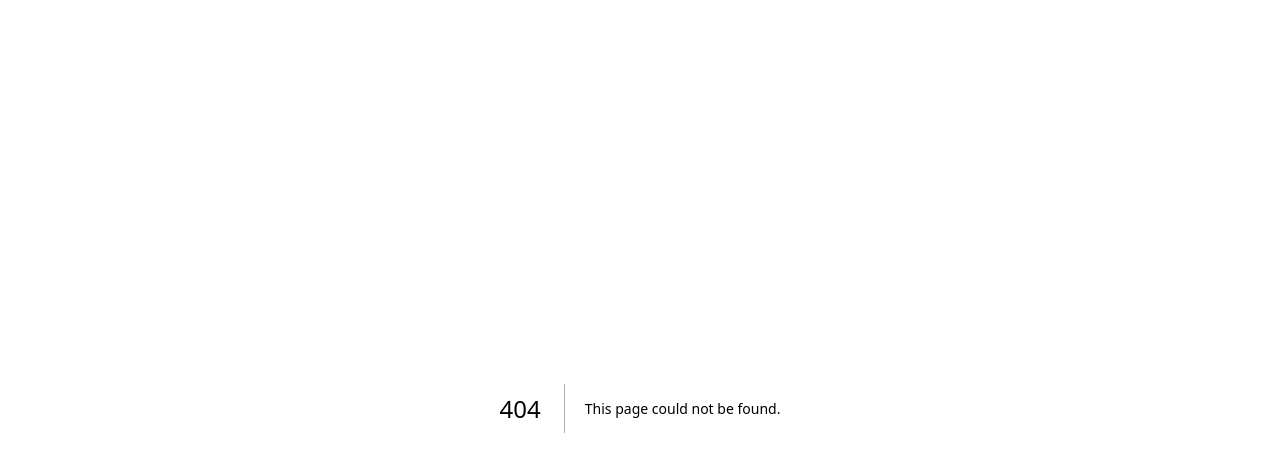
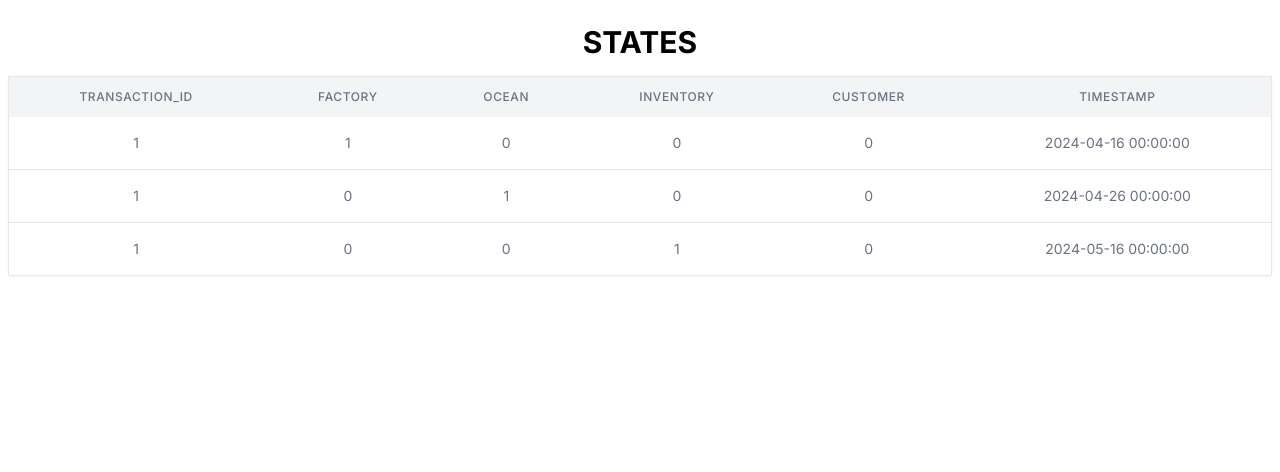
Before and after one commit to dexinho/andrew-prediction, a Next.js app: page /states in a window 1280 px wide. Before the commit this address had no page. Shown: the top 472 px of the page. Built offline with nearby package versions, Linux system fonts and the light colour scheme; no server answers; the database is empty.

Commit message:
bug fixes

```diff
--- /dev/null
+++ b/src/app/states/page.tsx
@@ -0,0 +1,31 @@
+import Table from "@/components/Table";
+import { getTransactions } from "@/utility/getTransactions";
+
+const tableHeaders = [
+  "Transaction_id",
+  "Factory",
+  "Ocean",
+  "Inventory",
+  "Customer",
+  "Timestamp",
+];
+
+const states = [
+  ["1", 1, 0, 0, 0, "2024-04-16 00:00:00"],
+  ["1", 0, 1, 0, 0, "2024-04-26 00:00:00"],
+  ["1", 0, 0, 1, 0, "2024-05-16 00:00:00"],
+];
+
+const StatesPage = async () => {
+  const transactions = await getTransactions();
+  // console.log(transactions);
+
+  return (
+    <>
+      <h1 className="text-center my-4 text-3xl font-bold">STATES</h1>
+      <Table headers={tableHeaders} rows={states} />
+    </>
+  );
+};
+
+export default StatesPage;
--- a/src/app/transactions/page.tsx
+++ b/src/app/transactions/page.tsx
@@ -1,7 +1,7 @@
-const TransactionPage = () => {
+const TransactionsPage = () => {
   return (
     <div>TransactionPage</div>
   )
 }
 
-export default TransactionPage
+export default TransactionsPage
--- /dev/null
+++ b/src/utility/createStates.ts
@@ -0,0 +1,3 @@
+export const createStates = async () => {
+
+}
--- /dev/null
+++ b/src/utility/getErrorMessage.ts
@@ -0,0 +1,11 @@
+export const getErrorMessage = (error: unknown) => {
+  let message: string;
+
+  if (error instanceof Error) message = error.message;
+  else if (error && typeof error === "object" && "message" in error)
+    message = String(error.message)
+  else if (typeof error === "string") message = error;
+  else message = "Unknown error";
+
+  return message;
+};
--- /dev/null
+++ b/src/utility/getTransactions.ts
@@ -0,0 +1,31 @@
+import { PostgrestResponse } from "@supabase/supabase-js";
+import supabase from "./supabaseConnection";
+import { getErrorMessage } from "./getErrorMessage";
+
+type Transaction = {
+  id: string;
+  order_id: string;
+  timestamp: string;
+  from_state: number;
+  to_state: number;
+};
+
+export const getTransactions = async (): Promise<Transaction[] | null> => {
+  try {
+    const { data, error }: PostgrestResponse<Transaction> = await supabase
+      .from("transactions")
+      .select("*");
+
+    if (error) {
+      throw error;
+    }
+
+    console.log("data", data);
+
+    return data;
+  } catch (error: unknown) {
+    console.error("Error fetching transactions:", getErrorMessage(error));
+
+    return null;
+  }
+};
```
Also changed, not shown: 1 other file (tests, documents, lock files or other folders).
